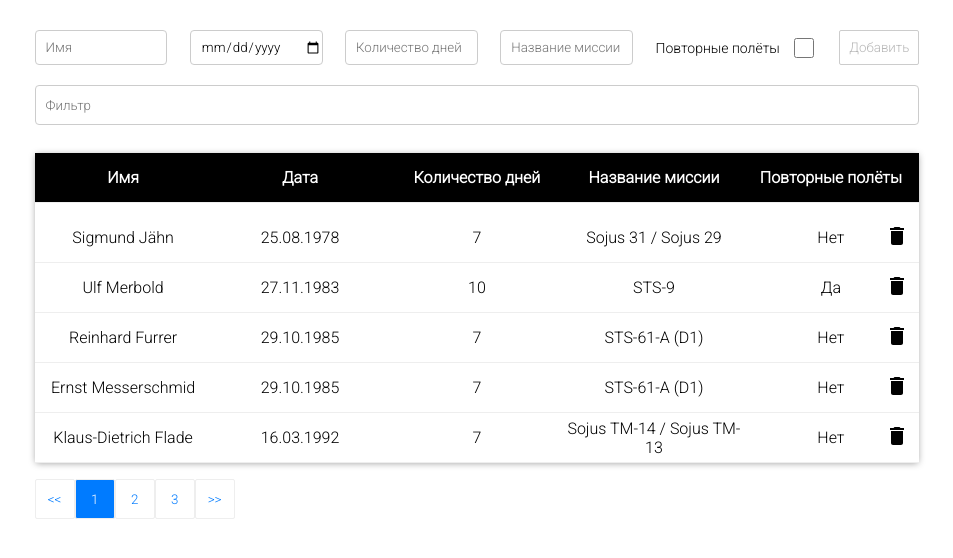
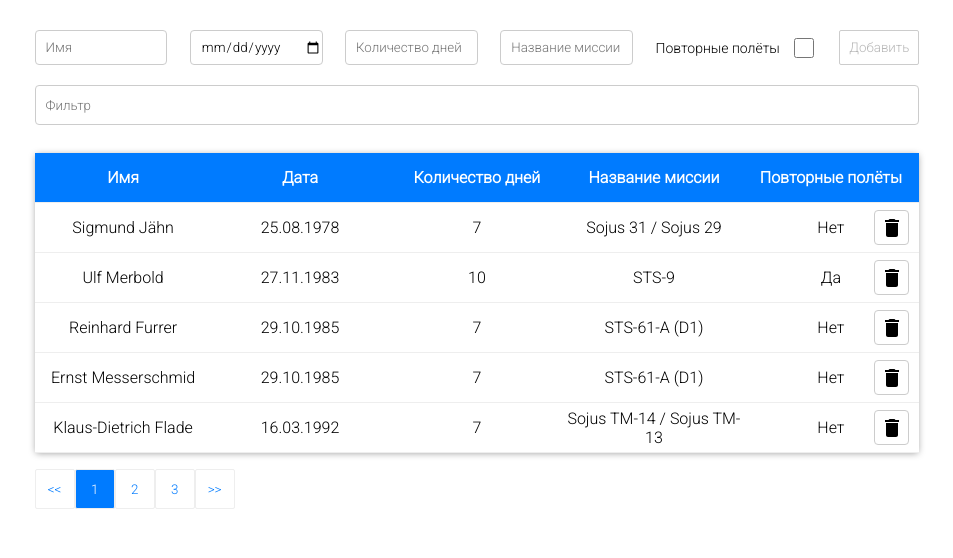
Before and after one commit to AstR0x/astronauts, a React (Create React App) app: page / in a window 1280 px wide. Shown: the top 558 px of the page, without its empty margins (163-1116 px from the left). Built offline with nearby package versions, Linux system fonts and the light colour scheme.

Commit message:
изменил стили у таблицы

```diff
--- a/src/components/Table/Table.module.css
+++ b/src/components/Table/Table.module.css
@@ -6,7 +6,7 @@
 
 .head {
   display: block;
-  background-color: #000;
+  background-color: #007bff;
   color: #fff;
   font-family: sans-serif;
 }
@@ -20,10 +20,18 @@
 }
 
 .deleteButton {
+  width: 35px;
+  height: 35px;
+  padding-top: 4px;
   position: absolute;
   right: 10px;
   background-color: #fff;
-  border: none;
+  border: 1px solid #ccc;
+  border-radius: 4px;
+}
+
+.deleteButton:hover {
+  background-color: #f0f0f0;
 }
 
 .cell {
@@ -33,5 +41,4 @@
 
 .body {
   display: block;
-  margin-top: 10px;
 }
```
